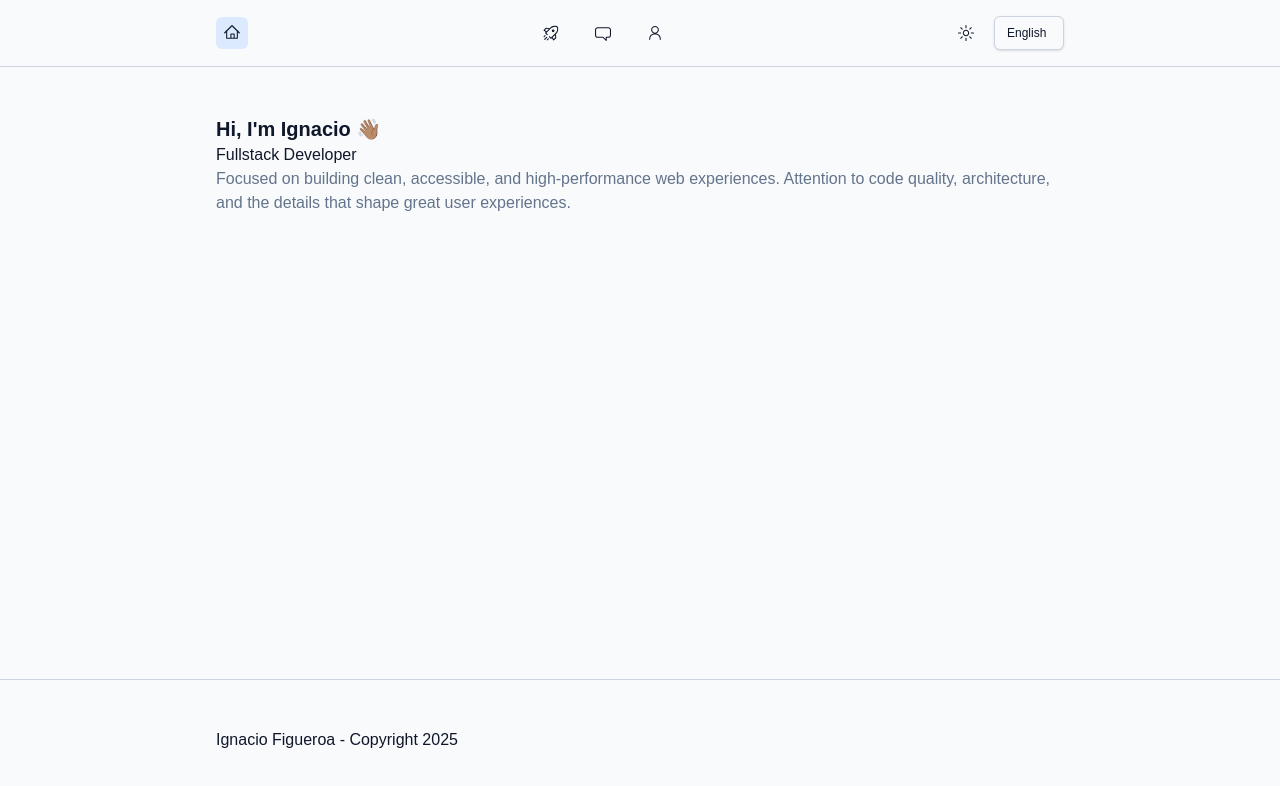
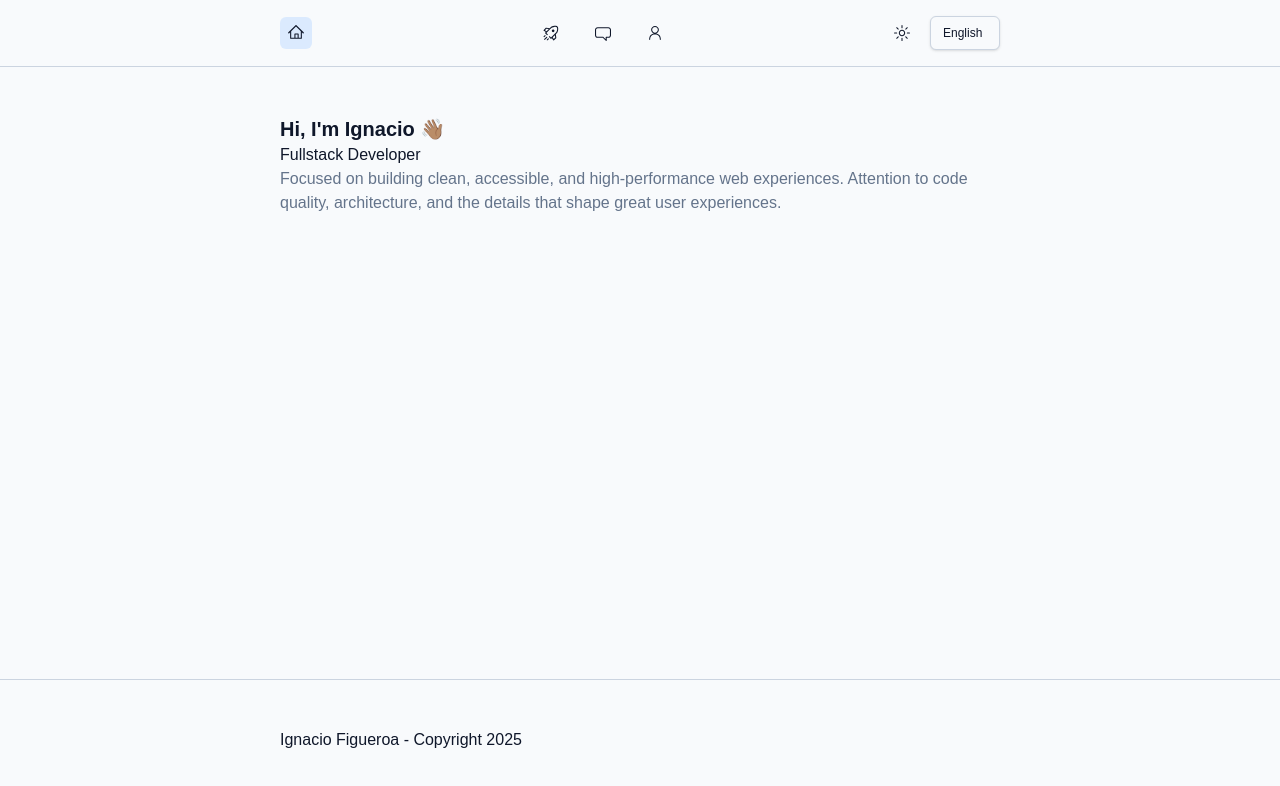
Before and after one commit to figueroaignacio/portfolio, a React (Vite) app: page / in a window 1280 px wide. Shown: the top 786 px of the page. Built offline with nearby package versions, Linux system fonts and the light colour scheme; a web font is replaced by a local one.

Commit message:
feat: change max width

```diff
--- a/src/index.css
+++ b/src/index.css
@@ -112,7 +112,7 @@
 }
 
 .container {
-  @apply mx-auto max-w-4xl px-6;
+  @apply mx-auto max-w-3xl px-6;
 }
 
 .root-layout-grid {
```
